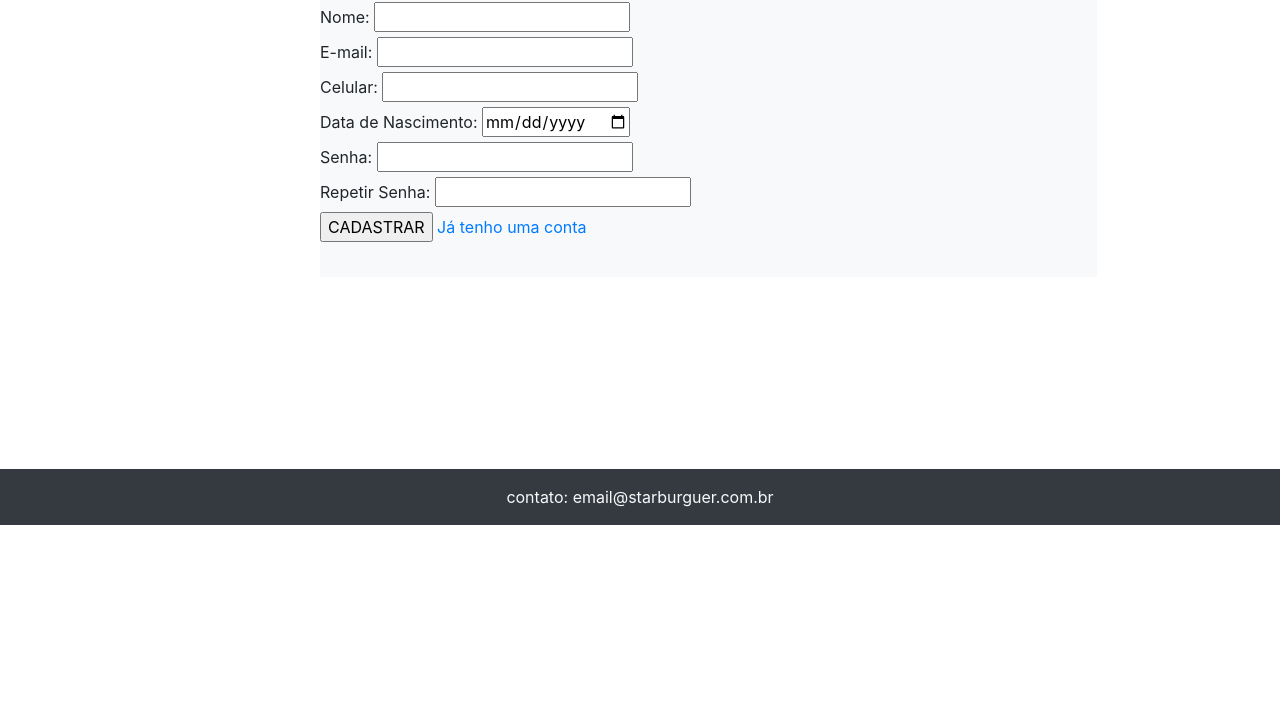
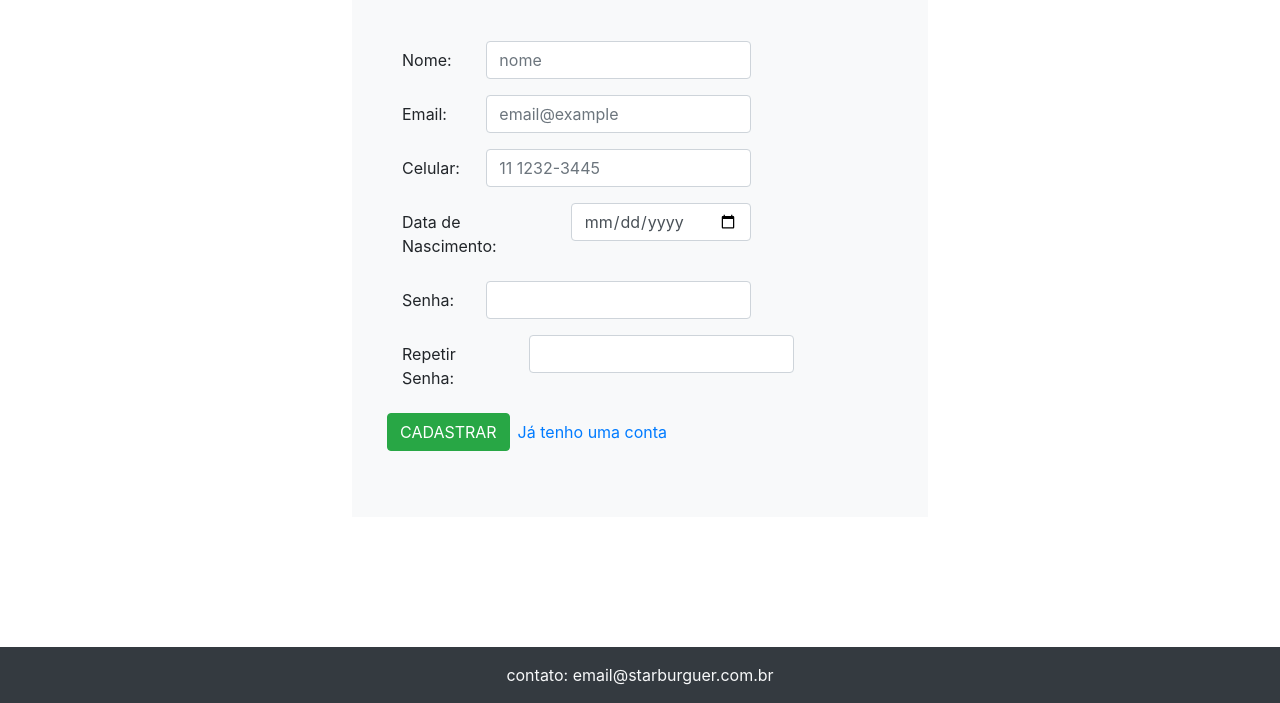
Before and after one commit to cMarianno/SiteHadson, a plain HTML site: page src/html/finalizar.html in a window 1280 px wide. Shown: the part 223-926 px from the top of the page. Before the commit the page ends 800 px from the top, so only its background shows below. Drawn offline with nearby package versions, Linux system fonts and the light colour scheme.

Commit message:
Atualização das paginas finalizar/login/endereco

```diff
--- a/src/css/style.css
+++ b/src/css/style.css
@@ -51,11 +51,11 @@
 }
 .login{
     background-color: #f8f9fa;
-    height: 369px;
-    width: 777px;
-    margin-left: 25%;
-    margin-top: 131px;
+    width: 45%;
+    padding: 0 50px 50px;
+    margin: 130px auto;
 }
+
 .drop{
     list-style:none;
     float:left;
@@ -87,3 +87,9 @@
     display:block;
     width:150px;
 }
+@media only screen and (max-width: 700px){
+    .login{
+        width: 80%;
+    }
+
+}
--- a/src/html/finalizar.html
+++ b/src/html/finalizar.html
@@ -3,7 +3,7 @@
 
 <head>
     <meta charset="utf-8">
-    <script src= "../js/index.js"></script>
+    <script src="../js/index.js"></script>
     <meta name="viewport" content="width=device-width, initial-scale=1">
     <title>Star Burguer</title>
     <link href="https://fonts.googleapis.com/css?family=Pacifico&display=swap" rel="stylesheet">
@@ -11,49 +11,92 @@
         integrity="sha384-ggOyR0iXCbMQv3Xipma34MD+dH/1fQ784/j6cY/iJTQUOhcWr7x9JvoRxT2MZw1T" crossorigin="anonymous">
     <link rel="stylesheet" type="text/css" href="../css/style.css">
 </head>
+
 <body>
 
     <header>
         <nav class="navbar navbar-expand-lg navbar-light bg-light fixed-top">
-            <a class="navbar-brand fonte-titulo texto-cor-especial" href="#">STAR<span class="navbar-brand fonte-titulo texto-cor-especial-"> BURGUER</span></a>
+            <a class="navbar-brand fonte-titulo texto-cor-especial" href="#">STAR<span
+                    class="navbar-brand fonte-titulo texto-cor-especial-"> BURGUER</span></a>
             <!-- <a class="navbar-brand fonte-titulo texto-cor-especial-" href="#">BURGUER</a> -->
     </header>
 
-    <main>
-    <div class = "login">
+    <!-- <main>
+        <div class="login">
             <h2 class="text-center fonte-titulo texto-cor-especial pt-5">CADASTRO</h2>
             <label>Nome:</label>
-        <input type = "text" id = "txtNome" />
+            <input type="text" id="txtNome" />
             <br />
             <label>E-mail:</label>
-        <input type = "email" id = "txtEmail" />
+            <input type="email" id="txtEmail" />
             <br />
             <label>Celular:</label>
-        <input type = "text" id = "txtNumber" />
+            <input type="text" id="txtNumber" />
             <br />
             <label>Data de Nascimento:</label>
-        <input type = "date" id = "txtData" />
+            <input type="date" id="txtData" />
             <br />
             <label>Senha:</label>
-        <input type = "password" id = "txtSenha" />
+            <input type="password" id="txtSenha" />
             <br />
             <label>Repetir Senha:</label>
-        <input type = "password" id = "txtSenhaConfir" />
+            <input type="password" id="txtSenhaConfir" />
             <br />
-        <input type = "button" value = "CADASTRAR" onclick="Salvar()" />
+            <input type="button" value="CADASTRAR" onclick="Salvar()" />
             <a href="login.html">Já tenho uma conta</a>
         </div>
-</main>
-<br />
-<br />
-<br />
-<br />
-<br />
-<br />
-<br />
-<br />
+    </main> -->
+
+    <div class="login">
+        <h2 class="text-center fonte-titulo texto-cor-especial pt-5">CADASTRO</h2>
+        <form class="mt-5">
+            <div class="form-group row">
+                <label for="txtNome" class="col-sm-2 col-form-label">Nome: </label>
+                <div class="col-sm-7">
+                    <input type="text" class="form-control" id="txtNome" placeholder="nome">
+                </div>
+            </div>
+            <div class="form-group row">
+                <label for="txtEmail" class="col-sm-2 col-form-label">Email: </label>
+                <div class="col-sm-7">
+                    <input type="email" class="form-control" id="txtEmail" placeholder="email@example">
+                </div>
+            </div>
+            <div class="form-group row">
+                <label for="txtNumber" class="col-sm-2 col-form-label">Celular: </label>
+                <div class="col-sm-7">
+                    <input type="text" class="form-control" id="txtNumber" placeholder="11 1232-3445">
+                </div>
+            </div>
+            <div class="form-group row">
+                <label for="txtData" class="col-sm-4 col-form-label">Data de Nascimento: </label>
+                <div class="col-sm-5">
+                    <input type="date" class="form-control" id="txtData">
+                </div>
+            </div>
+            <div class="form-group row">
+                <label for="txtSenha" class="col-sm-2 col-form-label">Senha: </label>
+                <div class="col-sm-7">
+                    <input type="password" class="form-control" id="txtSenha">
+                </div>
+            </div>
+            <div class="form-group row">
+                <label for="txtSenhaConfir" class="col-sm-3 col-form-label">Repetir Senha: </label>
+                <div class="col-sm-7">
+                    <input type="password" class="form-control" id="txtSenhaConfir">
+                </div>
+            </div>
+            <div class="form-group row">
+                <button type="submit" class="btn btn-success" onclick="Salvar()">CADASTRAR</button>
+                <small class=" col-form-label ml-2"><a href="login.html">Já tenho uma conta</a></small>
+            </div>
+        </form>
+
+    </div>
+
 
     <footer class="bg-dark p-3">
-            <p class="text-light m-0 text-center">contato: <a class="text-light" href="mailto:email@starburguer.com.br">email@starburguer.com.br</a></p>
+        <p class="text-light m-0 text-center">contato: <a class="text-light"
+                href="mailto:email@starburguer.com.br">email@starburguer.com.br</a></p>
     </footer>
 </body>
```
Also changed, not shown: src/html/endereco.html (+37 -6 lines), src/html/login.html (+27 -17 lines). Lines whose indentation alone changed are shown as unchanged.
